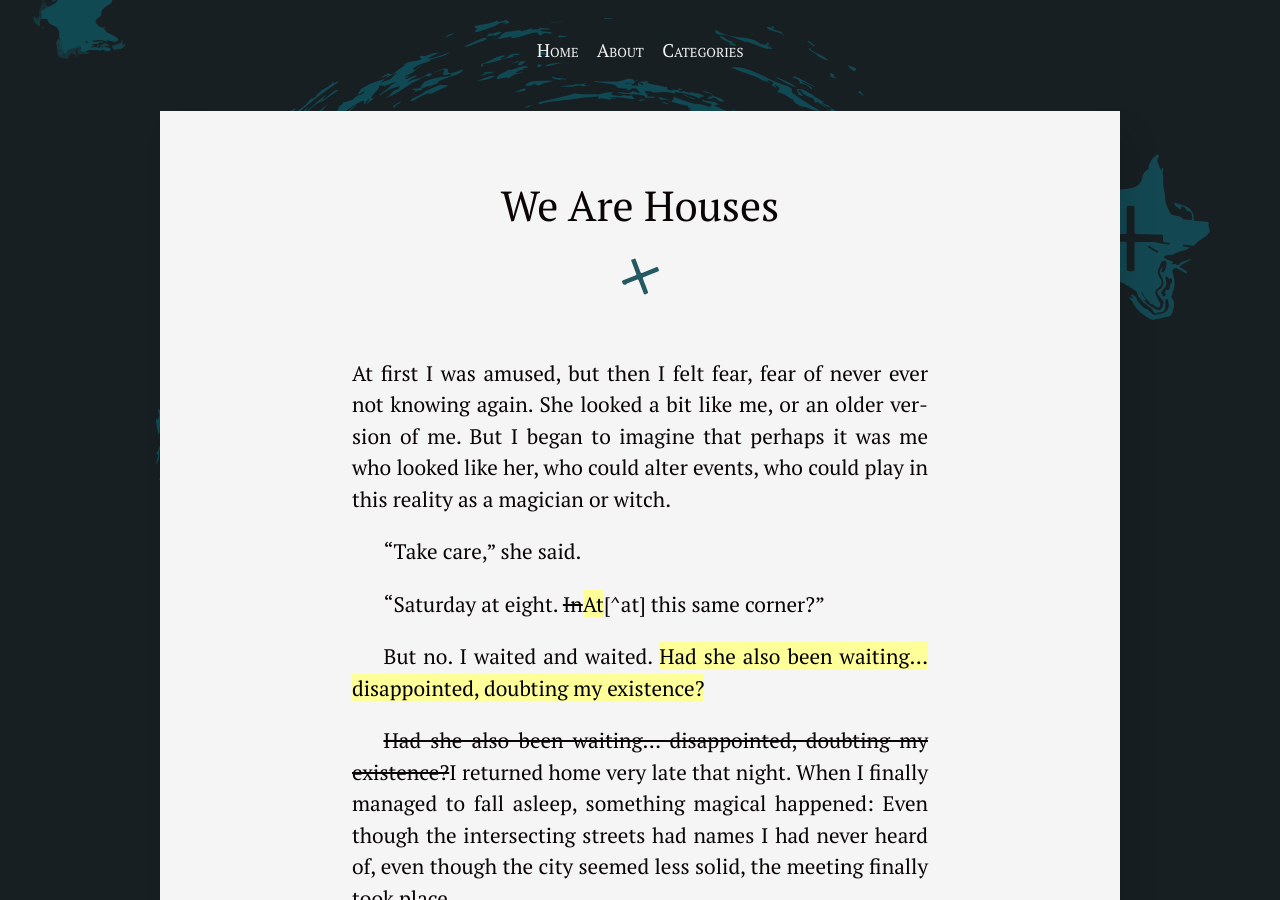
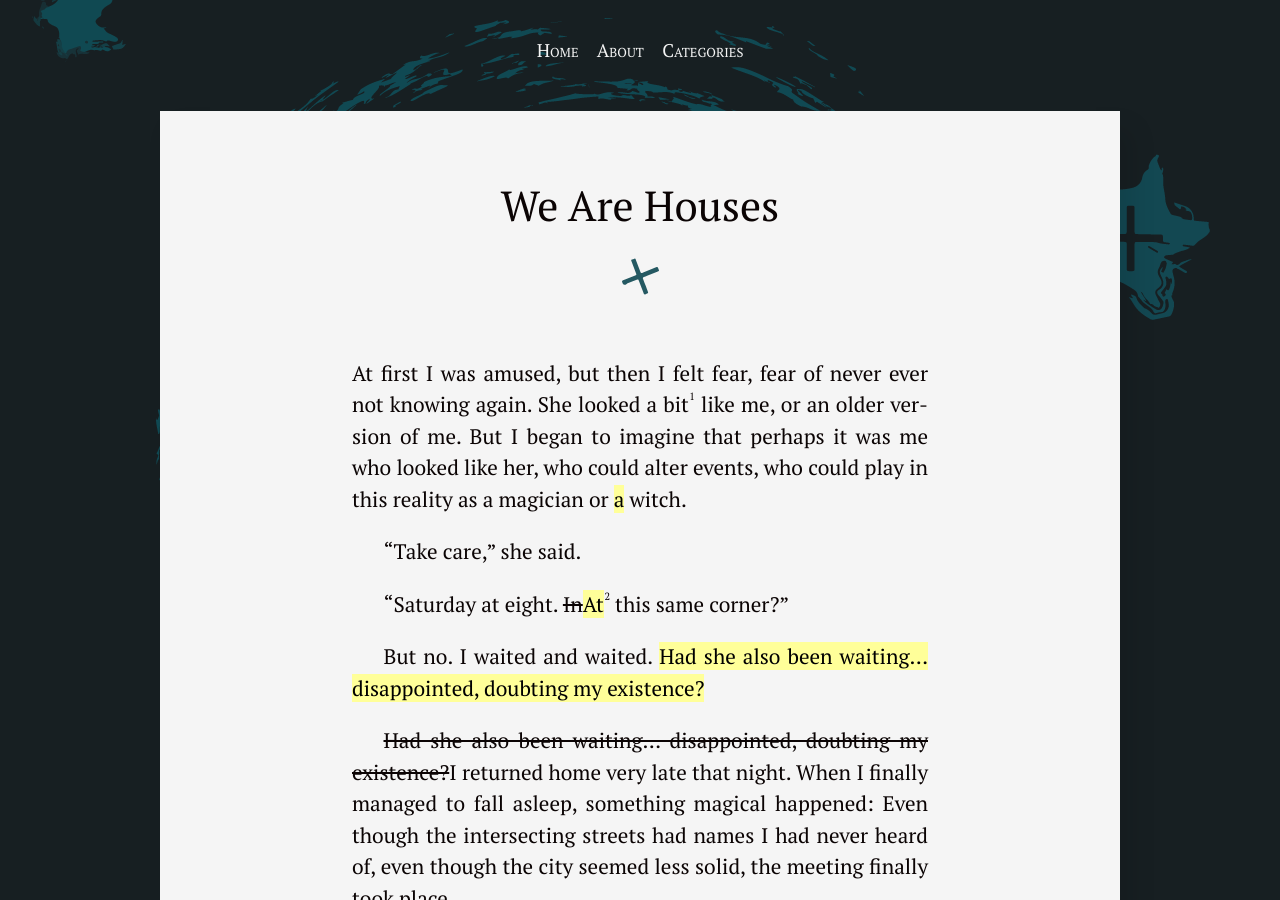
Before and after one commit to silvialohrmann/editorial, a Jekyll site: the page built from _posts/2022-11-18-we-are-houses.md, in a window 1280 px wide and 900 px high. Built offline with Jekyll 4.4.1, drawn with Linux system fonts in a browser that asks for light colours; some of the changed text lies outside the part shown.

Commit message:
Update 2022-11-18-we-are-houses.md

```diff
--- a/_posts/2022-11-18-we-are-houses.md
+++ b/_posts/2022-11-18-we-are-houses.md
@@ -4,11 +4,11 @@ category: Intro
 layout: post
 ---
 
-At first I was amused, but then I felt fear, fear of never ever not knowing again. She looked a bit like me, or an older version of me. But I began to imagine that perhaps it was me who looked like her, who could alter events, who could play in this reality as a magician or witch.
+At first I was amused, but then I felt fear, fear of never ever not knowing again. She looked a bit[^2] like me, or an older version of me. But I began to imagine that perhaps it was me who looked like her, who could alter events, who could play in this reality as a magician or <ins>a</ins> witch.
 
 “Take care,” she said.
 
-“Saturday at eight. <del title="edited on 2022-11-19">In</del><ins>At</ins>[^at] this same corner?”
+“Saturday at eight. <del title="edited on 2022-11-19">In</del><ins>At</ins>[^1] this same corner?”
 
 But no. I waited and waited. <ins>Had she also been waiting… disappointed, doubting my existence?</ins>
 
@@ -95,5 +95,6 @@ I dream I’m in a large room shaped like an amphitheater. They are explaining h
 
 Upon waking, I find everyday life very hard to face, the contrast is almost unbearable to me. Luckily, chatting with Itna all the way to school helps me enter the world slowly.
 
-<h5 class="footnotes">Notes</h4>
-[^at]: https://forum.wordreference.com/threads/in-at-on-the-corner.348930/
+<h5 class="footnotes">Notes</h5>
+[^1]: https://forum.wordreference.com/threads/in-at-on-the-corner.348930/
+[^2]: https://english.stackexchange.com/questions/18849/what-is-difference-between-a-tad-a-bit-a-little-why-do-you-use-a-tad
```
